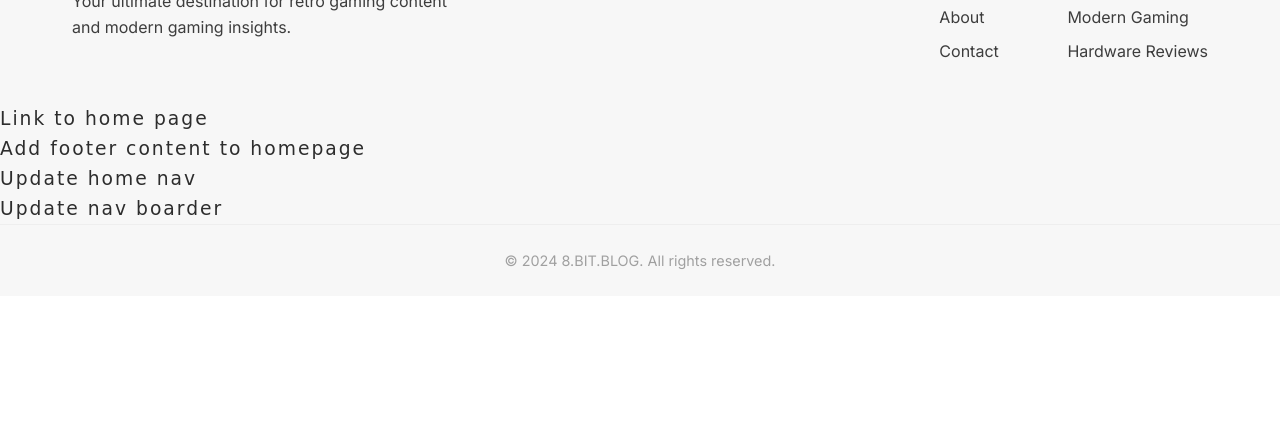
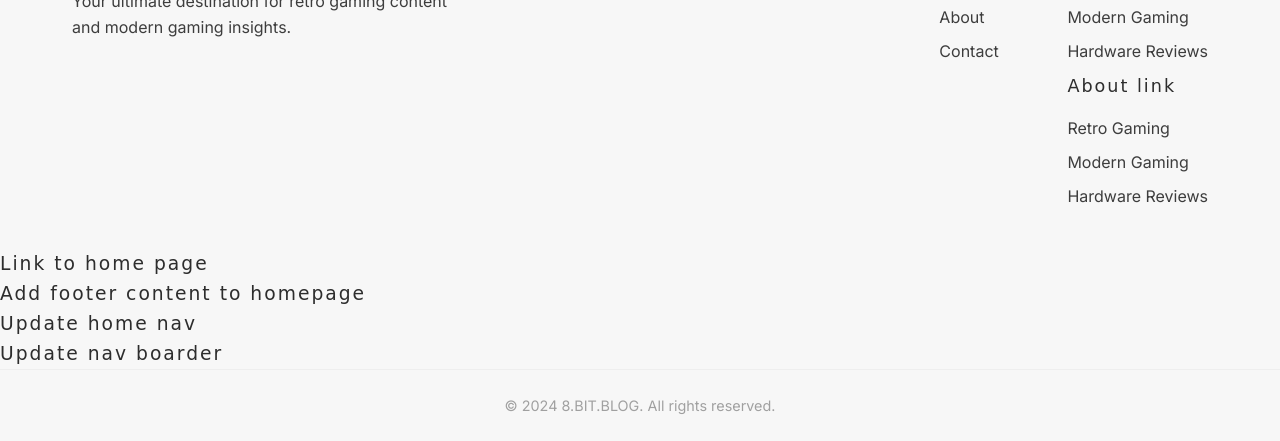
Before and after one commit to lhendupit/8bitdev, a plain HTML site: page index.html in a window 1280 px wide. Shown: the part 2546-2987 px from the top of the page. Before the commit the page ends 2842 px from the top, so only its background shows below. Drawn offline with Linux system fonts and the light colour scheme; a web font is replaced by a local one.

Commit message:
fixed about link in the footer

```diff
--- a/index.html
+++ b/index.html
@@ -2,7 +2,7 @@
   <head>
     <meta charset="UTF-8" />
     <meta name="viewport" content="width=device-width, initial-scale=1.0" />
-    <title>8.BIT.BLOG - Nostalgic Gaming Experience Welcome home</title>
+    <title>8.BIT.BLOG - Nostalgic Gaming Experience Welcome home!!!Okay</title>
     <link rel="stylesheet" href="assets/styles.css" />
   </head>
   <body>
@@ -249,6 +249,12 @@
               <li><a href="#">Modern Gaming</a></li>
               <li><a href="#">Hardware Reviews</a></li>
             </ul>
+             <h4>About link</h4>
+            <ul>
+              <li><a href="#">Retro Gaming</a></li>
+              <li><a href="#">Modern Gaming</a></li>
+              <li><a href="#">Hardware Reviews</a></li>
+            </ul>
           </div>
         </div>
       </div>
```
